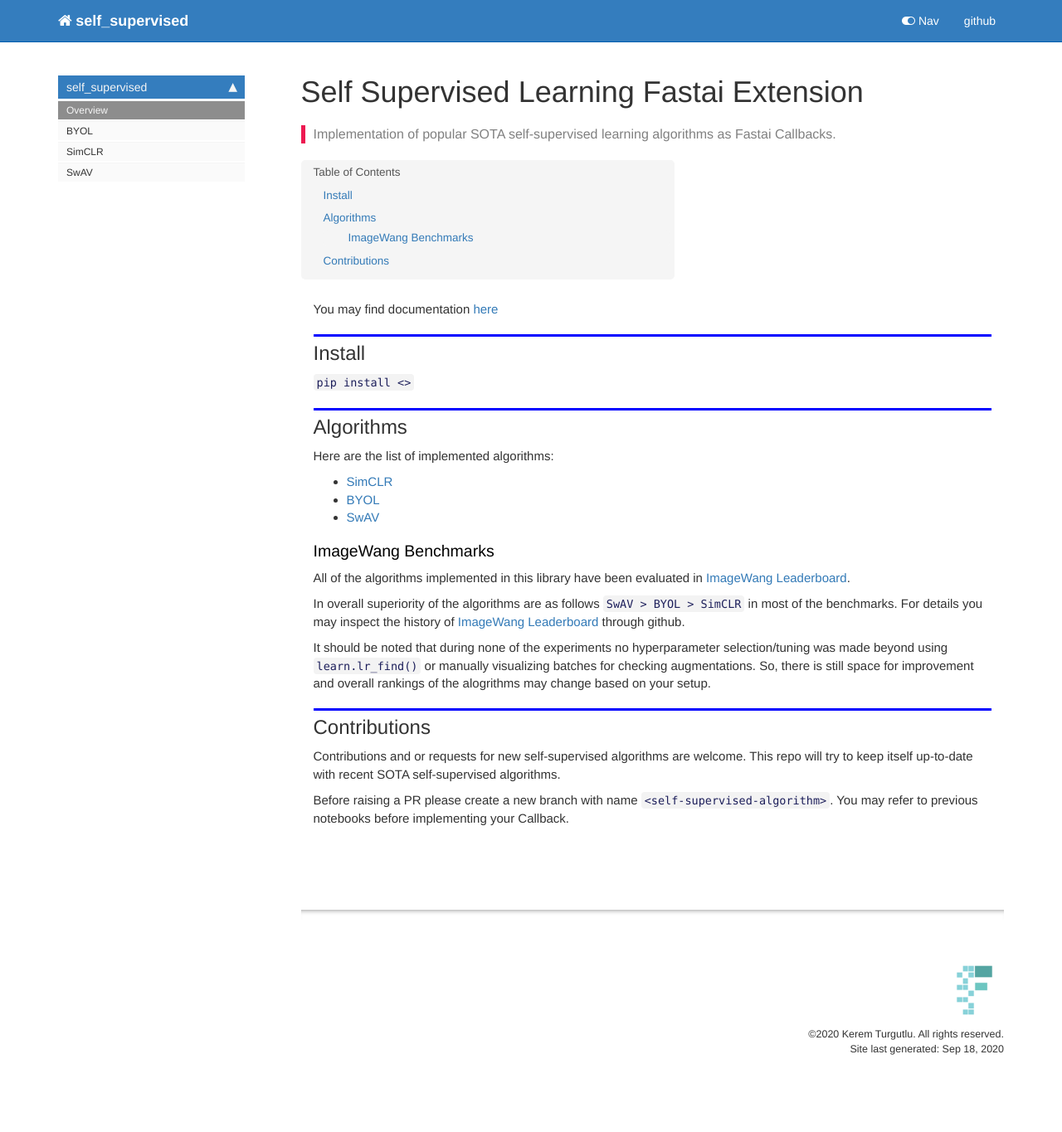
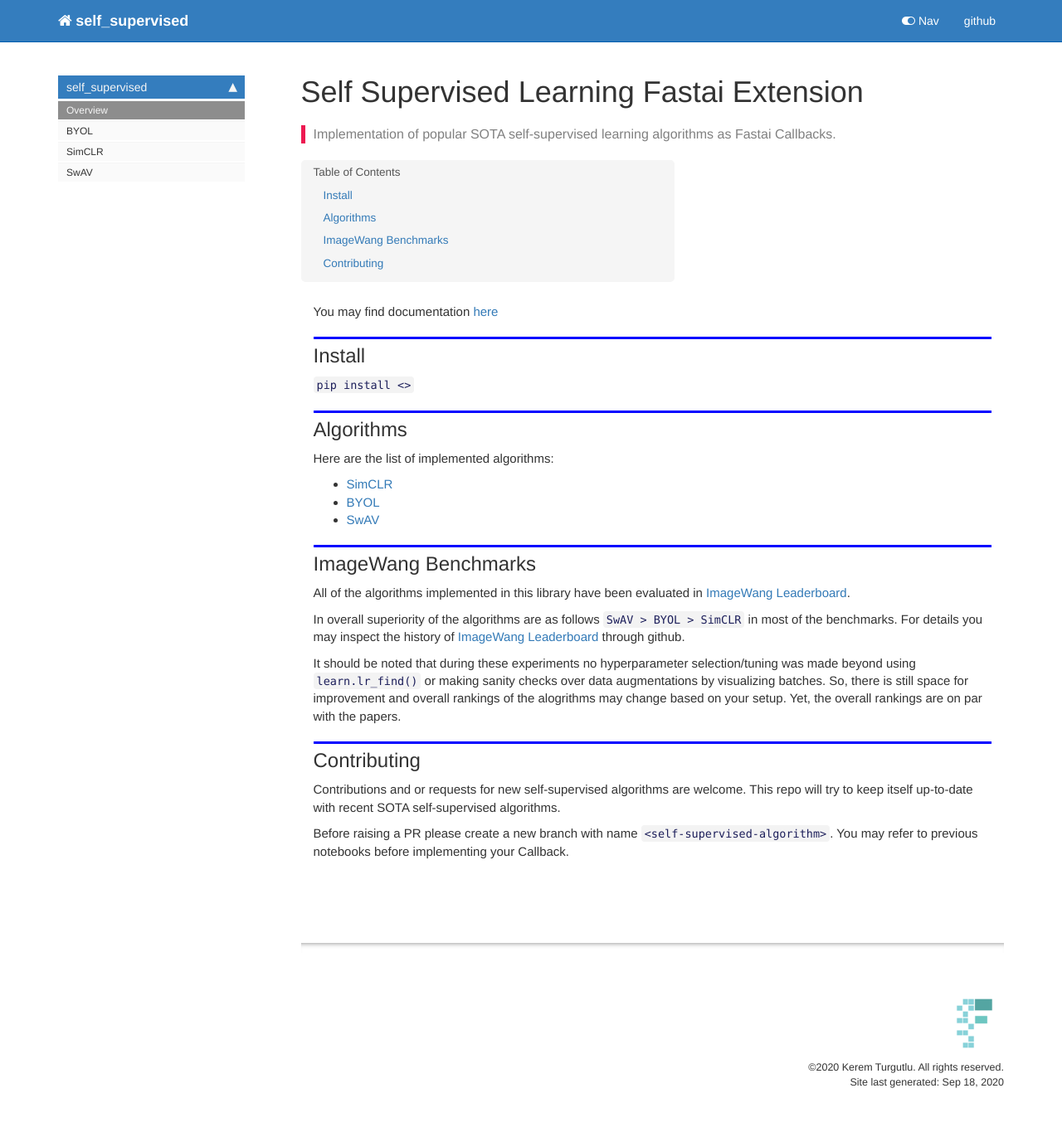
Before and after one commit to KeremTurgutlu/self_supervised, a Jekyll site: the page built from docs/index.html, in a window 1280 px wide. Shown: the whole page at 83% size. Built offline with Jekyll 4.4.1, drawn with Linux system fonts in a browser that asks for light colours; nearby versions of some CDN libraries; comment, search, counter and statistics services are not loaded; before the commit the page ends 1325 px from its top, so only the background shows below that.

Commit message:
edit index

```diff
--- a/docs/index.html
+++ b/docs/index.html
@@ -69,7 +69,7 @@ nb_path: "nbs/index.ipynb"
 </div>
 <div class="cell border-box-sizing text_cell rendered"><div class="inner_cell">
 <div class="text_cell_render border-box-sizing rendered_html">
-<h3 id="ImageWang-Benchmarks">ImageWang Benchmarks<a class="anchor-link" href="#ImageWang-Benchmarks"> </a></h3>
+<h2 id="ImageWang-Benchmarks">ImageWang Benchmarks<a class="anchor-link" href="#ImageWang-Benchmarks"> </a></h2>
 </div>
 </div>
 </div>
@@ -77,14 +77,14 @@ nb_path: "nbs/index.ipynb"
 <div class="text_cell_render border-box-sizing rendered_html">
 <p>All of the algorithms implemented in this library have been evaluated in <a href="https://github.com/fastai/imagenette#image%E7%BD%91-leaderboard">ImageWang Leaderboard</a>.</p>
 <p>In overall superiority of the algorithms are as follows <code>SwAV &gt; BYOL &gt; SimCLR</code> in most of the benchmarks. For details you may inspect the history of <a href="https://github.com/fastai/imagenette#image%E7%BD%91-leaderboard">ImageWang Leaderboard</a> through github.</p>
-<p>It should be noted that during none of the experiments no hyperparameter selection/tuning was made beyond using <code>learn.lr_find()</code> or manually visualizing batches for checking augmentations. So, there is still space for improvement and overall rankings of the alogrithms may change based on your setup.</p>
+<p>It should be noted that during these experiments no hyperparameter selection/tuning was made beyond using <code>learn.lr_find()</code> or making sanity checks over data augmentations by visualizing batches. So, there is still space for improvement and overall rankings of the alogrithms may change based on your setup. Yet, the overall rankings are on par with the papers.</p>
 
 </div>
 </div>
 </div>
 <div class="cell border-box-sizing text_cell rendered"><div class="inner_cell">
 <div class="text_cell_render border-box-sizing rendered_html">
-<h2 id="Contributions">Contributions<a class="anchor-link" href="#Contributions"> </a></h2>
+<h2 id="Contributing">Contributing<a class="anchor-link" href="#Contributing"> </a></h2>
 </div>
 </div>
 </div>
```
Also changed, not shown: README.md, 1 other file.
